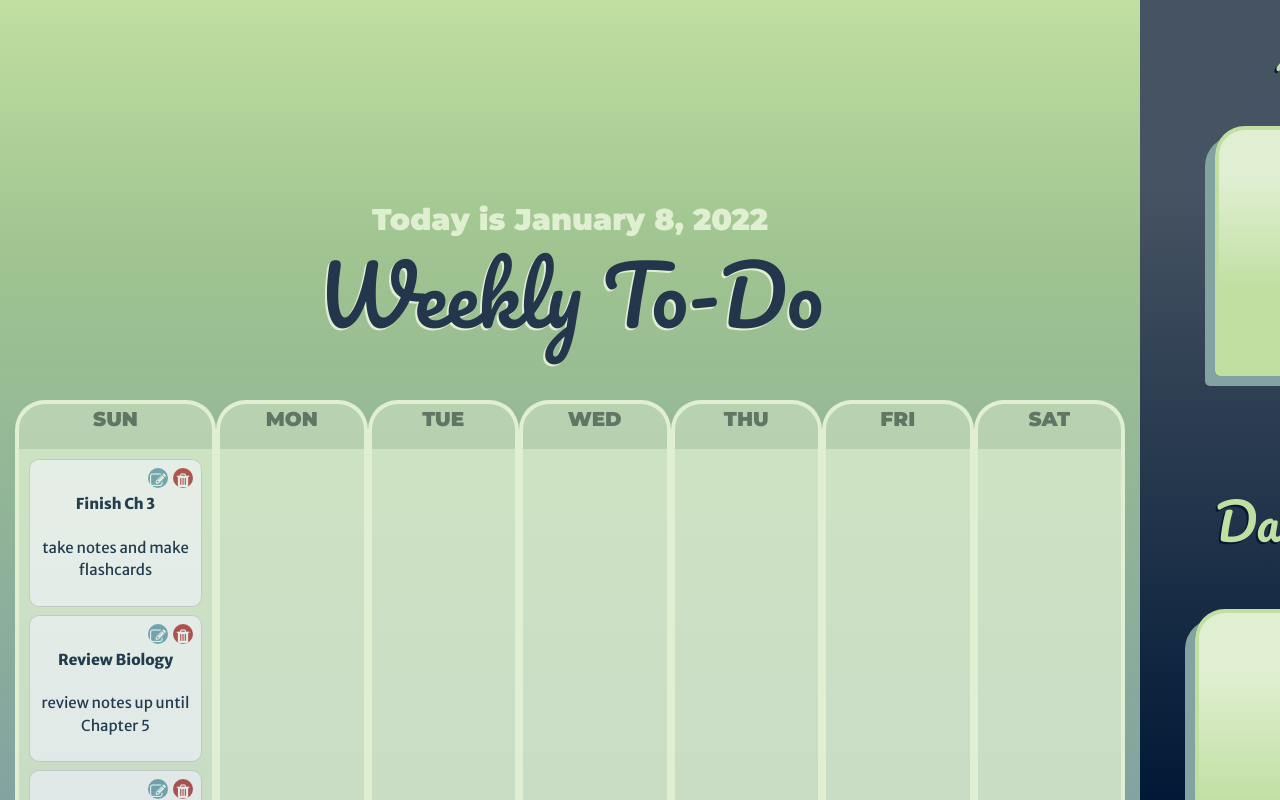
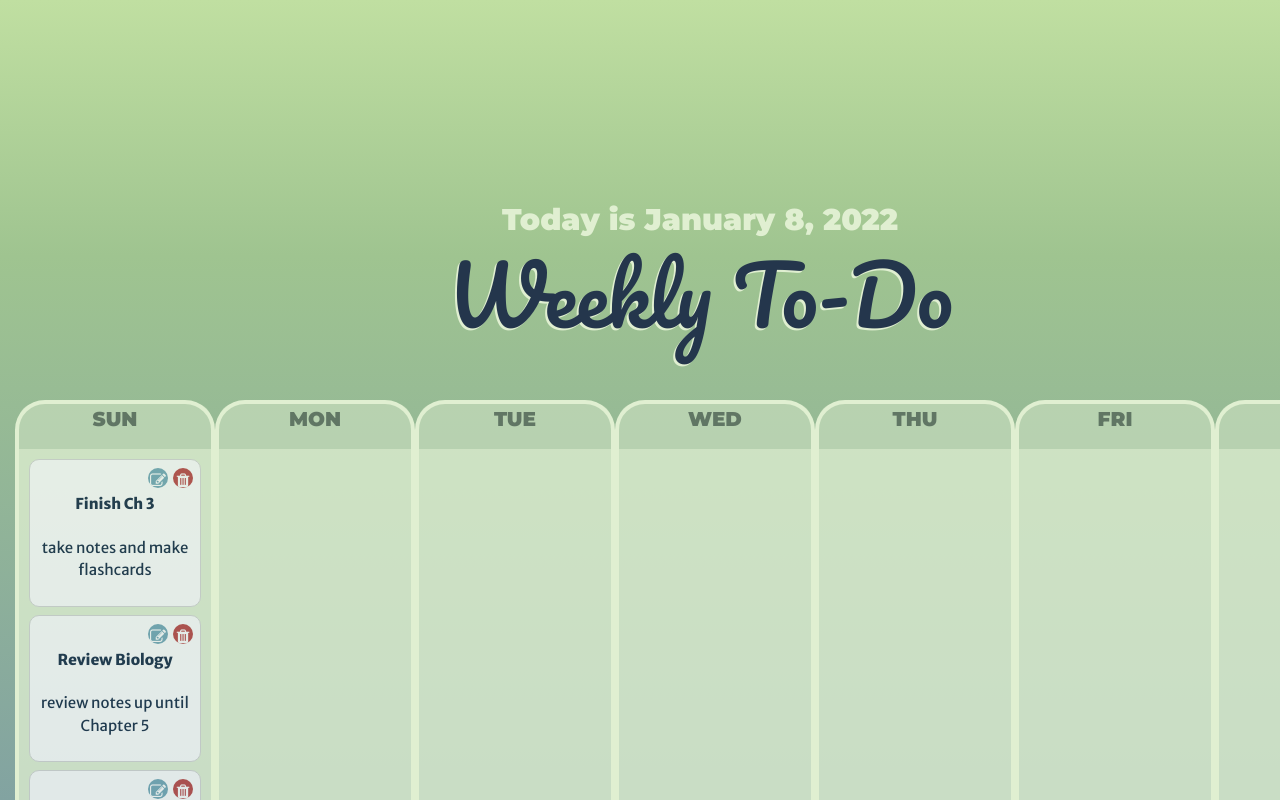
Before and after one commit to clbao/Weekly-Todo, a React (Create React App) app: page / in a window 1280 px wide. Built offline with nearby package versions, Linux system fonts and the light colour scheme.

Commit message:
Fixed sizing issue, planner no longer intersects with side panel

```diff
--- a/src/App.css
+++ b/src/App.css
@@ -73,7 +73,7 @@ div.justified {
 
 /* WorkSpace */
 .weekRow {
-    width: 1400px;
+    min-width: 1400px;
 }
 
 .monthTitleBox{
@@ -107,6 +107,7 @@ div.justified {
     overflow: auto;
     display: flex;
     margin-right: 0;
+    margin-left: 2em;
     width: 400px;
     height: 100vh;
     flex-direction: column;
--- a/src/App.js
+++ b/src/App.js
@@ -21,7 +21,7 @@ const Days = styled.div`
     border-radius: 30px 30px 5px 5px;
     border: 4px solid #E0EFD1;
     min-height: 500px;
-    width: 300px;
+    min-width: 200px;
 
     display: flex;
     flex-direction: column;
@@ -35,6 +35,7 @@ const TaskList = styled.div`
 `;
 
 const App = () => {
+
     // set initial tasksData and weekData
     const [columns, setColumns] = useState([]);
     const [tasks, setTasks] = useState(null);
@@ -292,11 +293,11 @@ const App = () => {
 
                       <div className='aboutLinks' >
                         <a className='aboutIcon' href='https://github.com/clbao/Weekly-Todo' target="_blank">
-                          <i class="fa fa-2x fa-github"></i>
+                          <i className="fa fa-2x fa-github"></i>
                         </a>
 
                         <a className='aboutIcon' href='https://www.linkedin.com/in/clbao/' target="_blank">
-                          <i class="fa fa-2x fa-linkedin-square"></i>
+                          <i className="fa fa-2x fa-linkedin-square"></i>
                         </a>
 
                       </div>
@@ -304,9 +305,6 @@ const App = () => {
                     </div>
 
                   </Col>
-
-
-
                 </Row>
 
             </Container>
```
